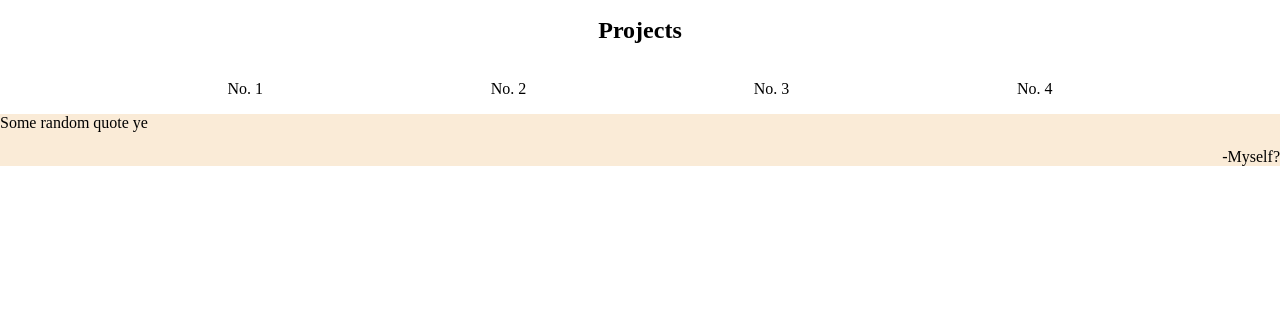
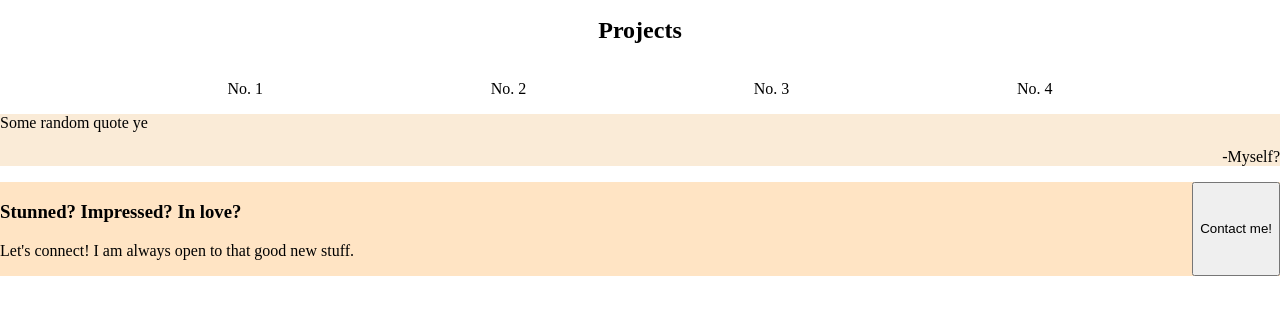
Before and after one commit to bananaLuki/Landing-Page, a plain HTML site: page index.html in a window 1280 px wide. Shown: the part 247-562 px from the top of the page. Drawn offline with Linux system fonts and the light colour scheme.

Commit message:
Lay out call to action section

```diff
--- a/index.html
+++ b/index.html
@@ -16,7 +16,7 @@
         </ul>
     </div>
     <div class="introduction">
-        <div class="welcome-text">
+        <div>
             <h1>This is me. Lukas Bauer</h2>
             <p>Some text about me lel</p>
             <button>Button!</button>
@@ -38,5 +38,13 @@
         Some random quote ye
         <p id="author">-Myself?</p>
     </div>
+
+    <div class="prompt">
+        <div>
+            <h3>Stunned? Impressed? In love?</h3>
+            <p>Let's connect! I am always open to that good new stuff.</p>
+        </div>
+        <button>Contact me!</button>
+    </div>
 </body>
 </html>
--- a/style.css
+++ b/style.css
@@ -41,6 +41,13 @@ h2 {
     background-color: antiquewhite;
 }
 
+.prompt {
+    background-color: bisque;
+    display: flex;
+    flex-direction: row;
+    justify-content: space-between;
+}
+
 #mainimg {
     width: 300px;
     height: 100px;
```
